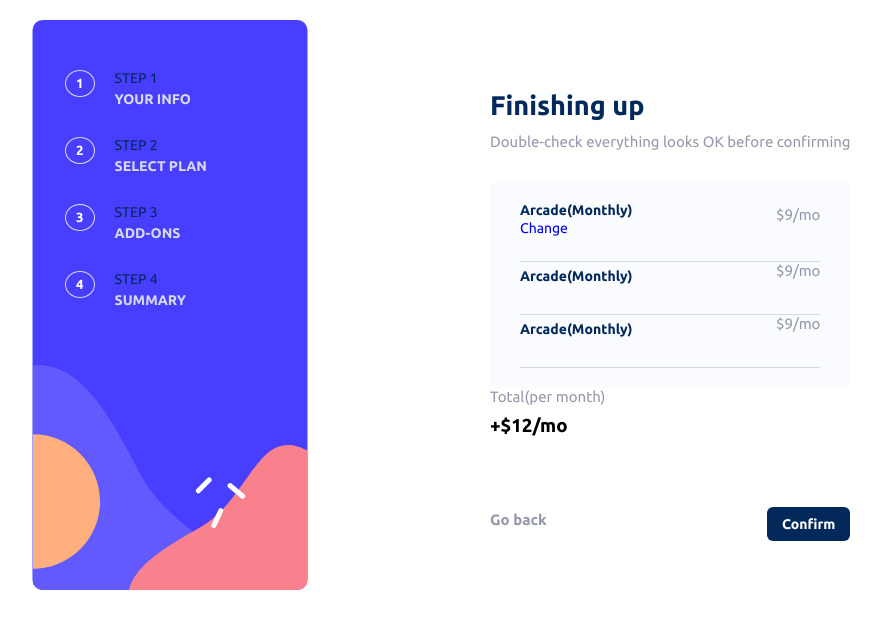
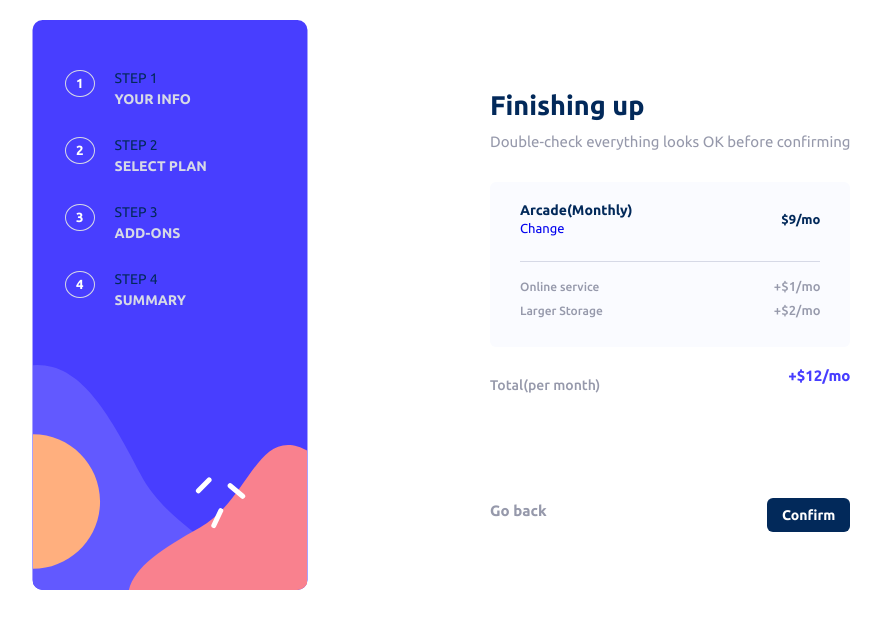
Before and after one commit to raveroses/WebBridgesAssSubscription, a plain HTML site: page index.html in a window 1280 px wide. Shown: the whole page, without its empty margins (0-881 px from the left). Drawn offline with Linux system fonts and the light colour scheme.

Commit message:
All changes and looking fine , remain the years

```diff
--- a/index.css
+++ b/index.css
@@ -407,8 +407,64 @@ padding-right: 20px;
     color: hsl(213, 96%, 18%);
 }
 
+.finishingCont h6{
+    font-size: 13px;
+    color: hsl(213, 96%, 18%);
+    font-size: 700;
+}
+
 .firstContent a{
     text-decoration: none;
-    font-size: 14px;
+    font-size: 13px;
     padding-top: 3px;
 }
+.firstContent a:hover{
+    text-decoration: underline;
+}
+.finfirstCont{
+    display: flex;
+    justify-content: space-between;
+    align-items: center;
+    align-content: center;
+}
+
+.firstContents p{
+    font-size: 12px;
+    color: hsl(231, 11%, 63%);
+    font-weight: 500;
+}
+.amount p{
+    columns: hsl(231, 11%, 63%);
+    font-size: 13px;
+    font-weight: 500;
+}
+
+.secluded{
+    padding-top: 17px;
+}
+
+.total{
+    display: flex;
+    justify-content: space-between;
+    align-items: center;
+    align-content: center;
+    padding-bottom: 25px;
+}
+
+.totalContent p{
+    font-size: 14px;
+    color: hsl(231, 11%, 63%);
+    font-weight: 500;
+    padding-top: 30px;
+}
+
+.totalAmount h3{
+    font-size: 15px;
+    color: hsl(243, 100%, 62%);
+    font-weight: 600;
+}
+
+.Confirm:hover{
+    background-color: hsl(243, 100%, 62%);
+    transition: all 3s ease;
+}
--- a/index.html
+++ b/index.html
@@ -233,27 +233,27 @@
             <a href="#">Change</a>
         </div>
         <div class="amount">
-            <p>$9/mo</p>
+            <h6>$9/mo</h6>
         </div>
     </div>
 
 
-    <div class="finishingCont">
-        <div class="firstContent">
-            <h5>Arcade(Monthly)</h5>
+    <div class="finfirstCont secluded">
+        <div class="firstContents">
+            <p>Online service</p>
         </div>
         <div class="amount">
-            <p>$9/mo</p>
+            <p>+$1/mo</p>
         </div>
     </div>
 
 
-    <div class="finishingCont">
-        <div class="firstContent">
-            <h5>Arcade(Monthly)</h5>
+    <div class="finfirstCont">
+        <div class="firstContents">
+            <p>Larger Storage</p>
         </div>
         <div class="amount">
-            <p>$9/mo</p>
+            <p>+$2/mo</p>
         </div>
     </div>
 
@@ -271,7 +271,7 @@
 
 <div class="Back changes">
     <div class="goBack"><p>Go back</p></div>
-    <div class="next">Confirm</div>
+    <div class="next Confirm">Confirm</div>
 </div>
 
 </div>
```
